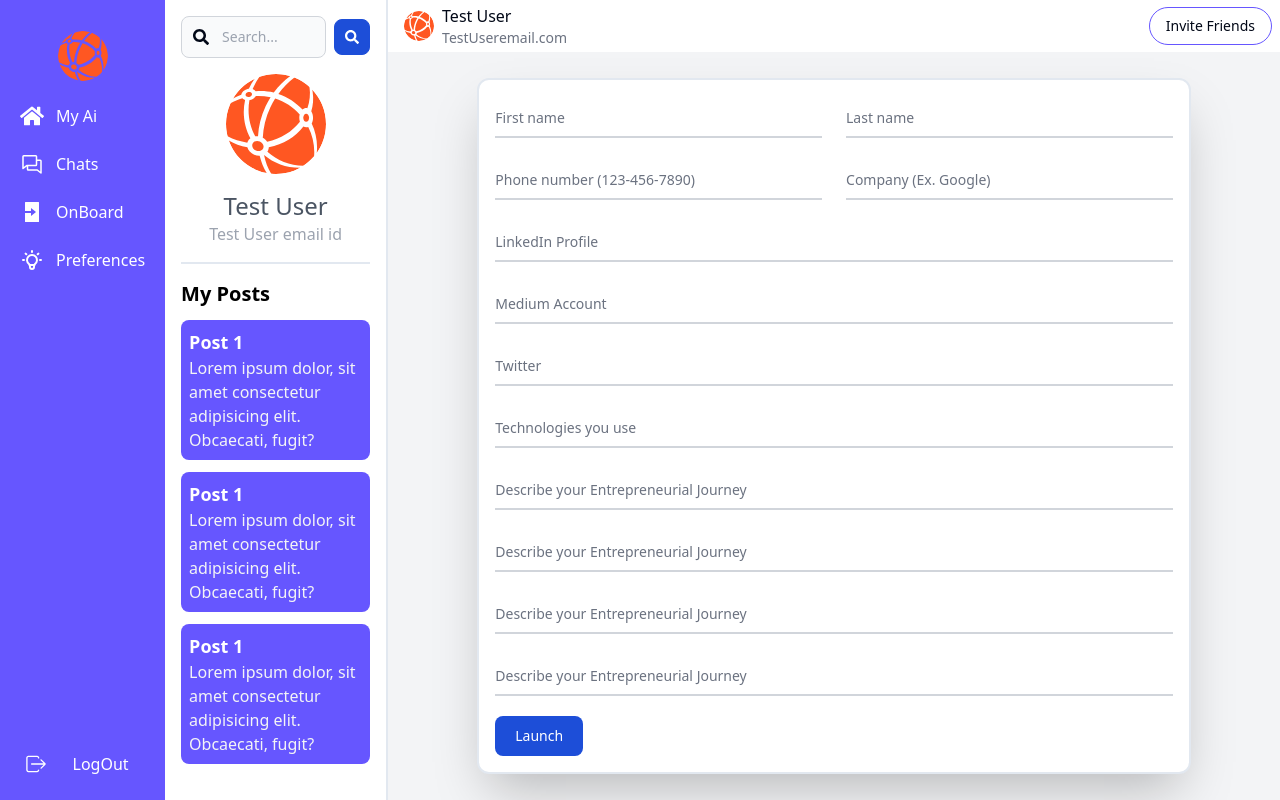
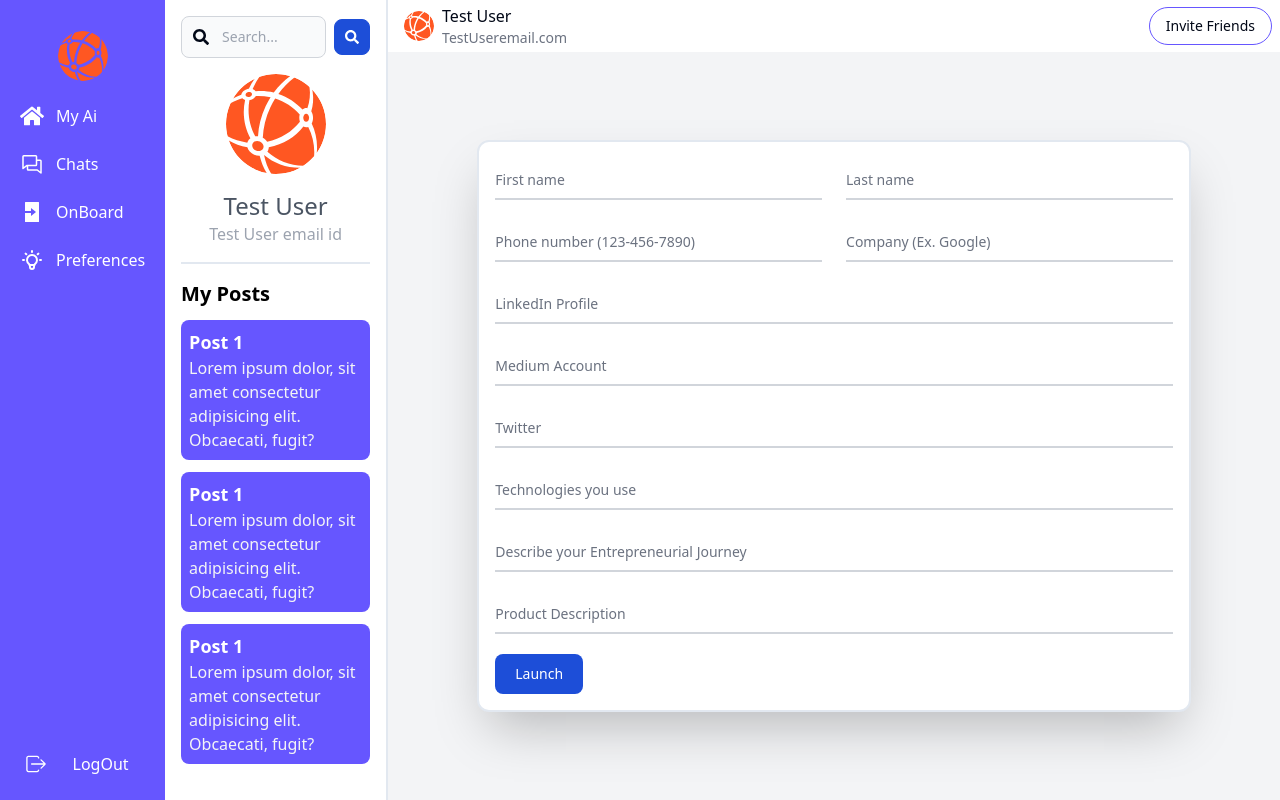
Before and after one commit to mishra-gaurav-04/saas-frontend, a Next.js app: page /onboard in a window 1280 px wide. Built offline with nearby package versions, Linux system fonts and the light colour scheme.

Commit message:
temp changes for ans posting

```diff
--- a/components/OnBoard.tsx
+++ b/components/OnBoard.tsx
@@ -164,35 +164,10 @@ const OnBoard = ({ toggle, setToggle }: any) => {
                 required
               />
               <label className="peer-focus:font-medium absolute text-sm text-gray-500 dark:text-gray-400 duration-300 transform -translate-y-6 scale-75 top-3 -z-10 origin-[0] peer-focus:start-0 rtl:peer-focus:translate-x-1/4 rtl:peer-focus:left-auto peer-focus:text-blue-600 peer-focus:dark:text-blue-500 peer-placeholder-shown:scale-100 peer-placeholder-shown:translate-y-0 peer-focus:scale-75 peer-focus:-translate-y-6">
-                Describe your Entrepreneurial Journey
+                Product Description
               </label>
             </div>
-            <div className="relative z-0 w-full mb-5 group">
-              <input
-                type="text"
-                name="question 1"
-                id="question 1"
-                className="block py-2.5 px-0 w-full text-sm text-gray-900 bg-transparent border-0 border-b-2 border-gray-300 appearance-none dark:text-white dark:border-gray-600 dark:focus:border-blue-500 focus:outline-none focus:ring-0 focus:border-blue-600 peer"
-                placeholder=" "
-                required
-              />
-              <label className="peer-focus:font-medium absolute text-sm text-gray-500 dark:text-gray-400 duration-300 transform -translate-y-6 scale-75 top-3 -z-10 origin-[0] peer-focus:start-0 rtl:peer-focus:translate-x-1/4 rtl:peer-focus:left-auto peer-focus:text-blue-600 peer-focus:dark:text-blue-500 peer-placeholder-shown:scale-100 peer-placeholder-shown:translate-y-0 peer-focus:scale-75 peer-focus:-translate-y-6">
-                Describe your Entrepreneurial Journey
-              </label>
-            </div>
-            <div className="relative z-0 w-full mb-5 group">
-              <input
-                type="text"
-                name="question 1"
-                id="question 1"
-                className="block py-2.5 px-0 w-full text-sm text-gray-900 bg-transparent border-0 border-b-2 border-gray-300 appearance-none dark:text-white dark:border-gray-600 dark:focus:border-blue-500 focus:outline-none focus:ring-0 focus:border-blue-600 peer"
-                placeholder=" "
-                required
-              />
-              <label className="peer-focus:font-medium absolute text-sm text-gray-500 dark:text-gray-400 duration-300 transform -translate-y-6 scale-75 top-3 -z-10 origin-[0] peer-focus:start-0 rtl:peer-focus:translate-x-1/4 rtl:peer-focus:left-auto peer-focus:text-blue-600 peer-focus:dark:text-blue-500 peer-placeholder-shown:scale-100 peer-placeholder-shown:translate-y-0 peer-focus:scale-75 peer-focus:-translate-y-6">
-                Describe your Entrepreneurial Journey
-              </label>
-            </div>
+
             <button
               type="submit"
               className="text-white bg-blue-700 hover:bg-blue-800 focus:ring-4 focus:outline-none focus:ring-blue-300 font-medium rounded-lg text-sm w-full sm:w-auto px-5 py-2.5 text-center dark:bg-blue-600 dark:hover:bg-blue-700 dark:focus:ring-blue-800"
--- a/components/Preferences.tsx
+++ b/components/Preferences.tsx
@@ -3,8 +3,16 @@ import Image from "next/image";
 import { HiOutlineMenu } from "react-icons/hi";
 import { useEffect, useState, useRef } from "react";
 
+interface Question {
+  _id: {
+    $oid: number;
+  };
+  titile: string;
+}
+
 const Preferences = ({ toggle, setToggle }: any) => {
-  const [questions, setQuestions] = useState([]);
+  const [questions, setQuestions] = useState([] as Question[]);
+  const [answers, setAnswers] = useState({});
   const effect = useRef(false);
   useEffect(() => {
     if (effect.current == false) {
@@ -14,8 +22,14 @@ const Preferences = ({ toggle, setToggle }: any) => {
           const response = await fetch("http://127.0.0.1:5000/api/question");
 
           if (response.ok) {
-            const data = await response.json();
+            const data: Question[] = await response.json();
             setQuestions(data);
+            const initialAnswers = {};
+            data.forEach((question: Question) => {
+              console.log(question._id.$oid);
+              initialAnswers[question._id.$oid as any] = "";
+            });
+            setAnswers(initialAnswers);
           }
         } catch (error) {
           console.log(error);
@@ -28,7 +42,46 @@ const Preferences = ({ toggle, setToggle }: any) => {
       };
     }
   }, []);
-  console.log("Questions\n", questions);
+  // console.log("Questions\n", questions);
+
+  const handleInputChange = (
+    event: React.ChangeEvent<HTMLInputElement>,
+    questionId: string
+  ) => {
+    const { value } = event.target;
+    setAnswers((prevAnswers) => ({
+      ...prevAnswers,
+      [questionId]: value,
+    }));
+  };
+
+  // const handleSubmit = async () => {
+  //   // Construct an object containing question IDs and their corresponding answers
+  //   const answersToSend = {
+  //     userId: userId,
+  //     answers: Object.fromEntries(
+  //       Object.entries(answers).filter(([_, answer]) => answer.trim() !== "")
+  //     ),
+  //   };
+  //   // Send answersToSend to the desired route using an HTTP request (e.g., fetch or axios)
+  //   try {
+  //     const response = await fetch("http://127.0.0.1:5000/api//answer/<user_id>", {
+  //       method: "POST",
+  //       headers: {
+  //         "Content-Type": "application/json",
+  //       },
+  //       body: JSON.stringify(answersToSend),
+  //     });
+  //     if (response.ok) {
+  //       console.log("Answers submitted successfully!");
+  //     } else {
+  //       console.error("Failed to submit answers:", response.statusText);
+  //     }
+  //   } catch (error) {
+  //     console.error("Error submitting answers:", error.message);
+  //   }
+  // };
+
   return (
     <>
       <div className="flex flex-col h-screen w-full bg-gray-100">
@@ -62,11 +115,13 @@ const Preferences = ({ toggle, setToggle }: any) => {
               <div className="relative z-0 w-full mb-5 group">
                 <input
                   type="text"
-                  name="question 1"
-                  id="question 1"
+                  name={`question-${item._id.$oid}`}
+                  id={`question-${item._id.$oid}`}
                   className="block py-2.5 px-0 w-full text-sm text-gray-900 bg-transparent border-0 border-b-2 border-gray-300 appearance-none dark:text-white dark:border-gray-600 dark:focus:border-blue-500 focus:outline-none focus:ring-0 focus:border-blue-600 peer"
                   placeholder=" "
                   required
+                  value={answers[item._id.$oid]}
+                  onChange={(e) => handleInputChange(e, item._id.$oid)}
                 />
                 <label className="peer-focus:font-medium absolute text-sm text-gray-500 dark:text-gray-400 duration-300 transform -translate-y-6 scale-75 top-3 -z-10 origin-[0] peer-focus:start-0 rtl:peer-focus:translate-x-1/4 rtl:peer-focus:left-auto peer-focus:text-blue-600 peer-focus:dark:text-blue-500 peer-placeholder-shown:scale-100 peer-placeholder-shown:translate-y-0 peer-focus:scale-75 peer-focus:-translate-y-6">
                   {item.title}
```
